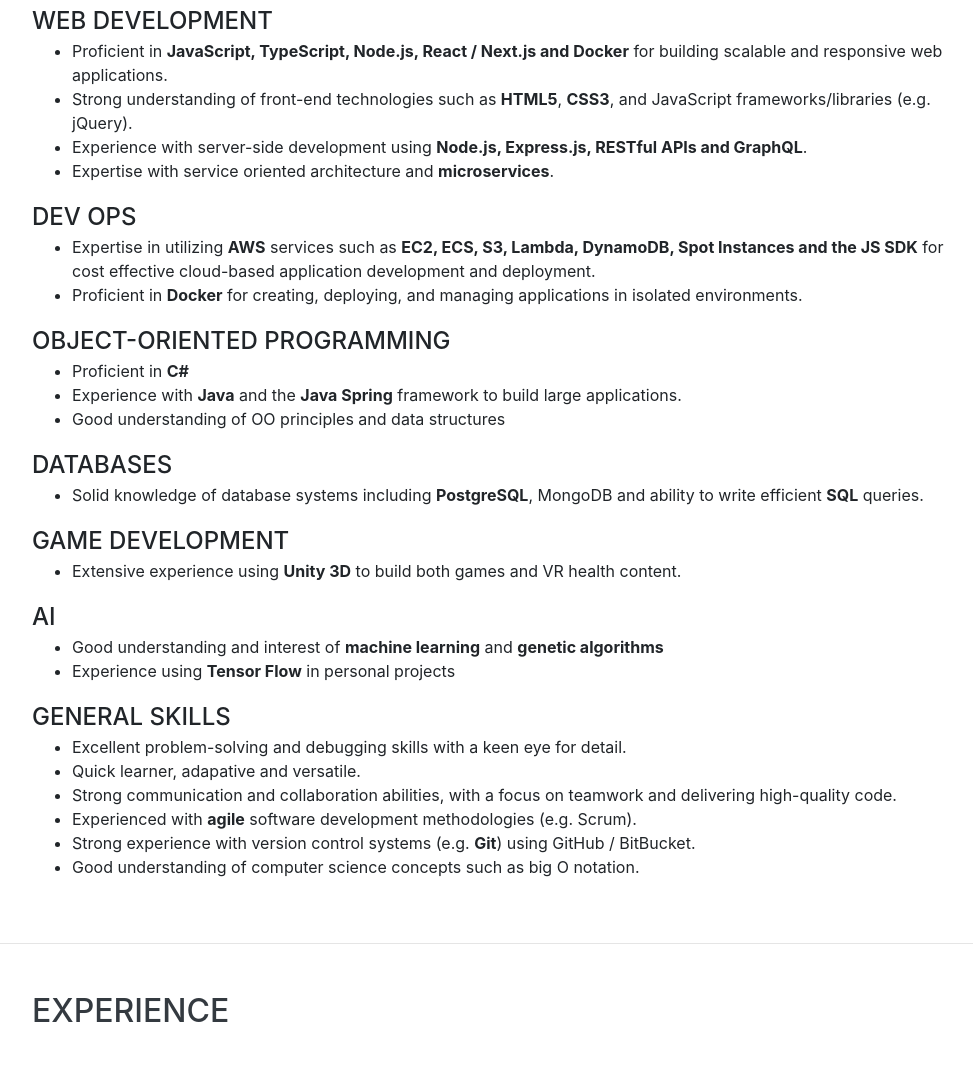
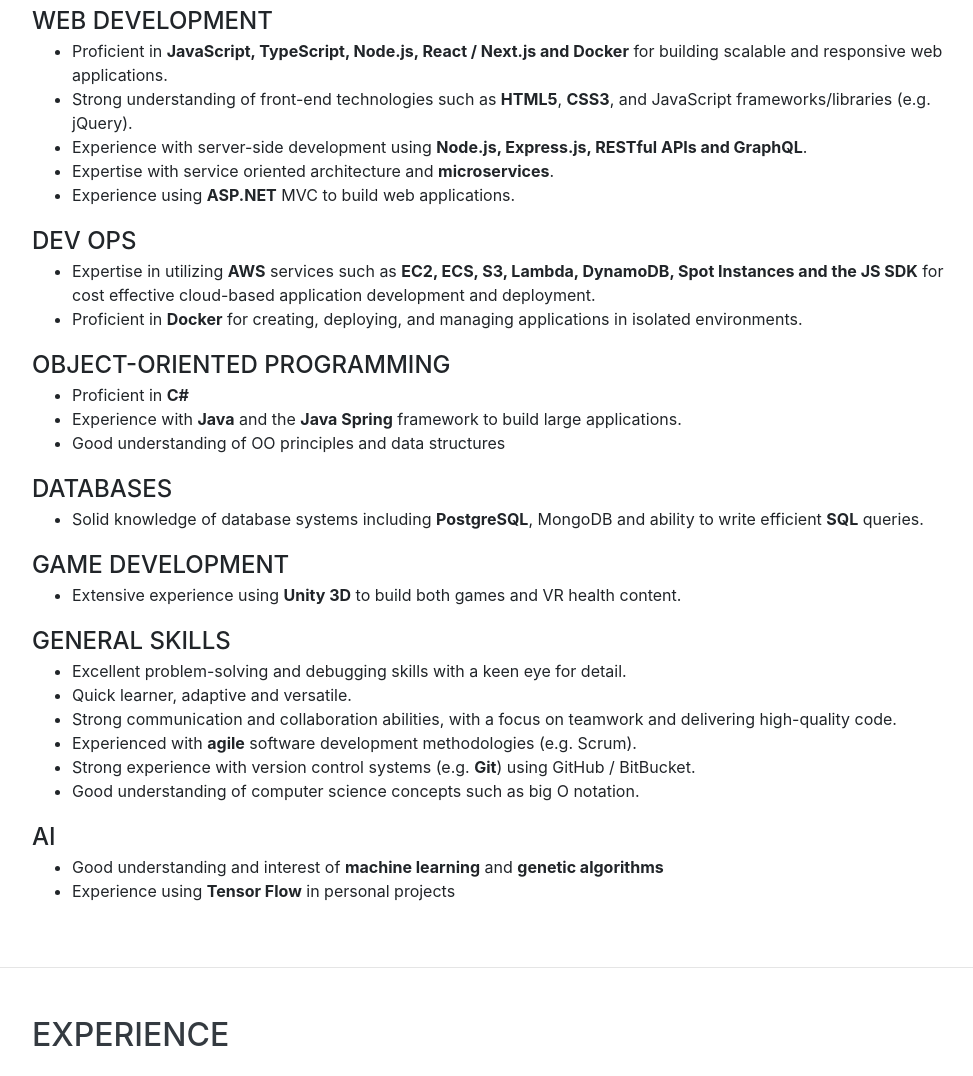
Before and after one commit to FynnHunt/cv, a website with bundled scripts: page index.html in a window 1280 px wide. Shown: the part 908-1984 px from the top of the page, without its empty margins (288-1261 px from the left). Built offline with nearby package versions, Linux system fonts and the light colour scheme; a web font is replaced by a local one.

Commit message:
few additions

```diff
--- a/index.html
+++ b/index.html
@@ -153,6 +153,9 @@
                 Expertise with service oriented architecture and
                 <b>microservices</b>.
               </li>
+              <li>
+                Experience using <b>ASP.NET</b> MVC to build web applications.
+              </li>
             </ul>
           </div>
 
@@ -203,22 +206,13 @@
             </li>
           </ul>
 
-          <div class="subheading mb-0">AI</div>
-          <ul>
-            <li>
-              Good understanding and interest of <b>machine learning</b> and
-              <b>genetic algorithms</b>
-            </li>
-            <li>Experience using <b>Tensor Flow</b> in personal projects</li>
-          </ul>
-
           <div class="subheading mb-0">General skills</div>
           <ul>
             <li>
               Excellent problem-solving and debugging skills with a keen eye for
               detail.
             </li>
-            <li>Quick learner, adapative and versatile.</li>
+            <li>Quick learner, adaptive and versatile.</li>
             <li>
               Strong communication and collaboration abilities, with a focus on
               teamwork and delivering high-quality code.
@@ -236,6 +230,16 @@
               notation.
             </li>
           </ul>
+
+          <div class="subheading mb-0">AI</div>
+          <ul>
+            <li>
+              Good understanding and interest of <b>machine learning</b> and
+              <b>genetic algorithms</b>
+            </li>
+            <li>Experience using <b>Tensor Flow</b> in personal projects</li>
+          </ul>
+
         </div>
       </section>
 
```
